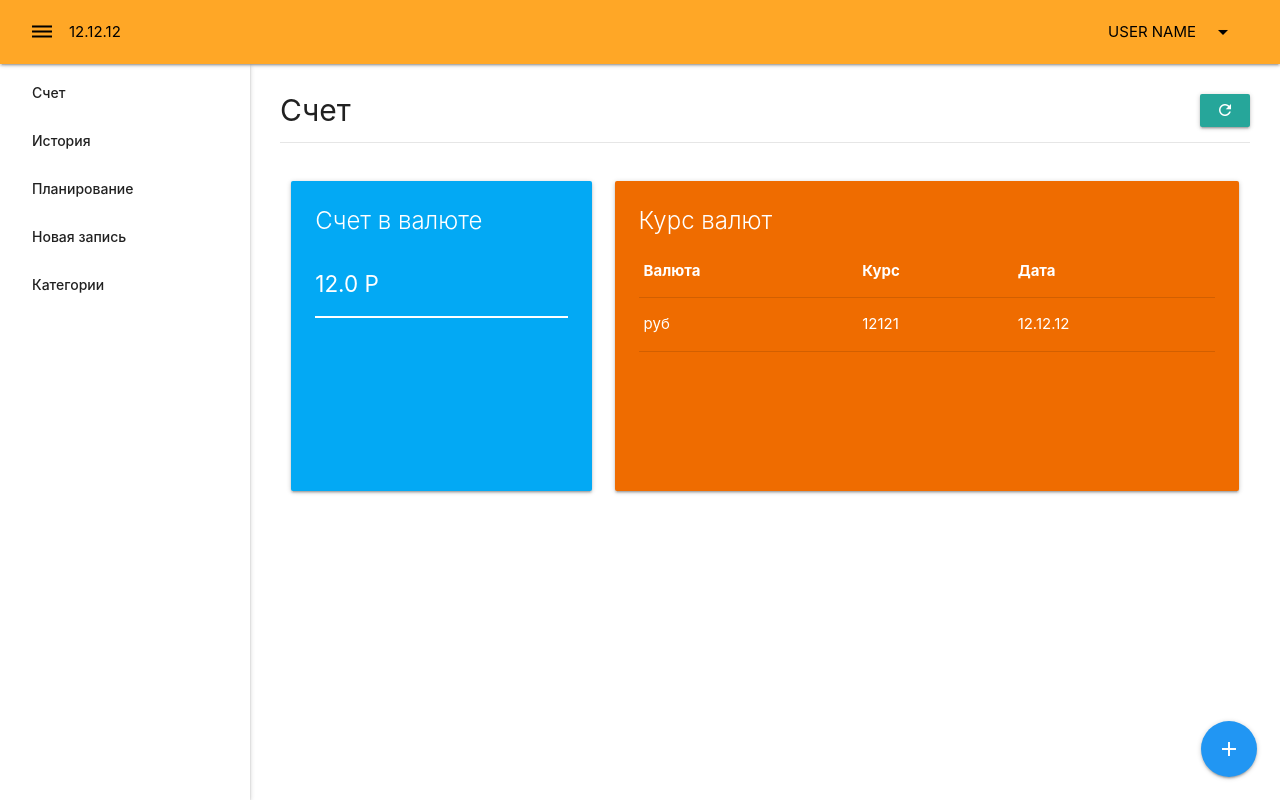
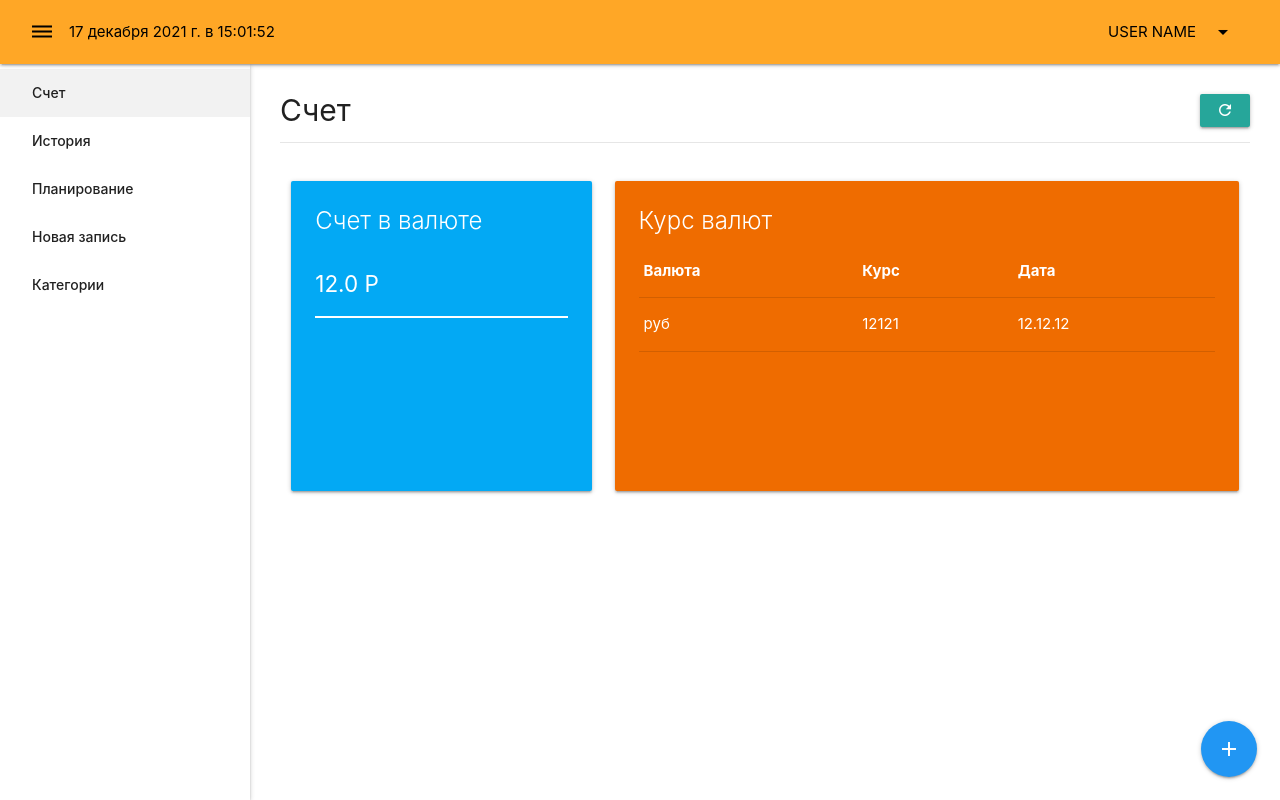
Before and after one commit to SerJeyZ/finance, a Vue app: page / in a window 1280 px wide. Built offline with nearby package versions, Linux system fonts and the light colour scheme.

Commit message:
Работа с navbar и sidebar компонентами

```diff
--- a/src/App.vue
+++ b/src/App.vue
@@ -16,7 +16,6 @@
   name: 'App',
   computed: {
     layout() {
-      console.log(this.$route.meta)
       return (this.$route.meta.layout || 'enter') + '-layout'
     }
   },
--- /dev/null
+++ b/src/components/Navbar.vue
@@ -0,0 +1,70 @@
+<template>
+  <nav class="navbar orange lighten-1">
+    <div class="nav-wrapper">
+      <div class="navbar-left">
+        <a href="#" @click.prevent="$emit('toggleMenu')">
+          <i class="material-icons black-text">dehaze</i>
+        </a>
+        <span class="black-text">{{date | date('datetime')}}</span>
+      </div>
+
+      <ul class="right hide-on-small-and-down">
+        <li>
+          <a
+            class="dropdown-trigger black-text"
+            href="#"
+            data-target="dropdown"
+            ref="dropdown"
+          >
+            USER NAME
+            <i class="material-icons right">arrow_drop_down</i>
+          </a>
+
+          <ul id="dropdown" class="dropdown-content">
+            <li>
+              <router-link to="/profile" class="black-text">
+                <i class="material-icons">account_circle</i>Профиль
+              </router-link>
+            </li>
+            <li class="divider" tabindex="-1"></li>
+            <li>
+              <a href="#" class="black-text" @click.prevent="logout">
+                <i class="material-icons">assignment_return</i>Выйти
+              </a>
+            </li>
+          </ul>
+        </li>
+      </ul>
+    </div>
+  </nav>
+</template>
+
+<script>
+import M from 'materialize-css'
+
+export default {
+    data: () =>({
+        date: new Date(),
+        interval: null,
+        dropdown: null
+    }),
+    methods: {
+
+        logout() {
+            this.$router.push('/login?message=logout')
+        }
+    },
+    mounted() {
+        this.interval = setInterval(()=>{
+            this.date = new Date
+        },1000),
+        this.dropdown = M.Dropdown.init(this.$refs.dropdown)
+    },
+    beforeDestroy() {
+        clearInterval(this.interval)
+        if(this.dropdown && this.dropdown.destroy) {
+            this.dropdown.destroy()
+        }
+    }
+}
+</script>
--- /dev/null
+++ b/src/components/Sidebar.vue
@@ -0,0 +1,31 @@
+<template>
+  <ul class="sidenav app-sidenav" :class="{open: value}">
+
+    <router-link
+        v-for="link in links"
+        :key="link.url"
+        tag="li"
+        active-class="active"
+        :to="link.url"
+        :exact="link.exact"
+    >
+        <a href="#" class="pointer">{{link.title}}</a>
+    </router-link>
+
+  </ul>
+</template>
+
+<script>
+export default {
+    props: ['value'],
+    data: () => ({
+        links: [
+            {title: 'Счет', url:'/', exact: true},
+            {title: 'История', url:'/history'},
+            {title: 'Планирование', url:'/planning'},
+            {title: 'Новая запись', url:'/record'},
+            {title: 'Категории', url:'/category'},
+        ]
+    })
+}
+</script>
--- /dev/null
+++ b/src/filters/filter.date.js
@@ -0,0 +1,14 @@
+export default function dateFilter(value, format = 'date') {
+    const options = {}
+    if (format.includes('date')) {
+        options.day = '2-digit',
+            options.month = 'long',
+            options.year = 'numeric'
+    }
+    if (format.includes('time')) {
+        options.hour = '2-digit',
+            options.minute = '2-digit',
+            options.second = '2-digit'
+    }
+    return new Intl.DateTimeFormat('ru-Ru', options).format(new Date(value))
+}
--- a/src/layouts/AppLayout.vue
+++ b/src/layouts/AppLayout.vue
@@ -1,71 +1,36 @@
 <template>
   <div class="app-main-layout">
-    <nav class="navbar orange lighten-1">
-      <div class="nav-wrapper">
-        <div class="navbar-left">
-          <a href="#">
-            <i class="material-icons black-text">dehaze</i>
-          </a>
-          <span class="black-text">12.12.12</span>
-        </div>
 
-        <ul class="right hide-on-small-and-down">
-          <li>
-            <a
-              class="dropdown-trigger black-text"
-              href="#"
-              data-target="dropdown"
-            >
-              USER NAME
-              <i class="material-icons right">arrow_drop_down</i>
-            </a>
+    <Navbar @toggleMenu="isOpen = !isOpen" />
+    <Sidebar v-model="isOpen"/>
 
-            <ul id="dropdown" class="dropdown-content">
-              <li>
-                <a href="#" class="black-text">
-                  <i class="material-icons">account_circle</i>Профиль
-                </a>
-              </li>
-              <li class="divider" tabindex="-1"></li>
-              <li>
-                <a href="#" class="black-text">
-                  <i class="material-icons">assignment_return</i>Выйти
-                </a>
-              </li>
-            </ul>
-          </li>
-        </ul>
-      </div>
-    </nav>
+    <main class="app-content" :class="{full: !isOpen}">
 
-    <ul class="sidenav app-sidenav open">
-      <li>
-        <a href="#" class="waves-effect waves-orange pointer">Счет</a>
-      </li>
-      <li>
-        <a href="#" class="waves-effect waves-orange pointer">История</a>
-      </li>
-      <li>
-        <a href="#" class="waves-effect waves-orange pointer">Планирование</a>
-      </li>
-      <li>
-        <a href="#" class="waves-effect waves-orange pointer">Новая запись</a>
-      </li>
-      <li>
-        <a href="#" class="waves-effect waves-orange pointer">Категории</a>
-      </li>
-    </ul>
-
-    <main class="app-content">
       <div class="app-page">
         <router-view />
       </div>
     </main>
 
     <div class="fixed-action-btn">
-      <a class="btn-floating btn-large blue" href="#">
+      <router-link class="btn-floating btn-large blue" to="/record">
         <i class="large material-icons">add</i>
-      </a>
+      </router-link>
     </div>
   </div>
 </template>
+
+<script>
+import Navbar from '@/components/Navbar'
+import Sidebar from '@/components/Sidebar'
+
+export default {
+  name: 'main-layout',
+  data: () => ({
+    isOpen: true
+  }),
+  components: {
+    Navbar,
+    Sidebar
+  }
+}
+</script>
--- a/src/main.js
+++ b/src/main.js
@@ -2,9 +2,12 @@
 import App from './App.vue'
 import router from './router'
 import store from './store'
+import dateFilter from '@/filters/filter.date'
 import 'materialize-css/dist/js/materialize.min'
 
 Vue.config.productionTip = false
+
+Vue.filter('date', dateFilter)
 
 new Vue({
   router,
```
